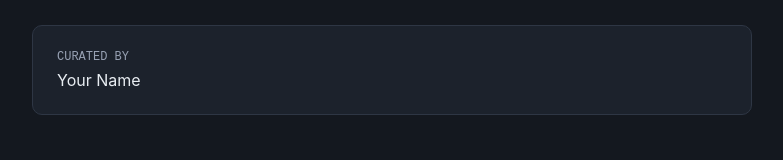
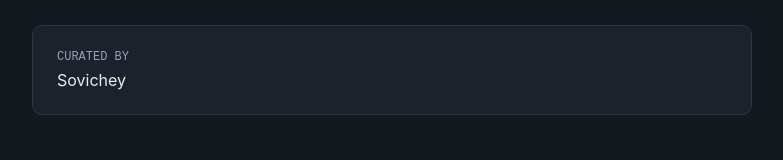
Before and after one commit to Sovichey/khmer-ricecakes-archive, a Next.js app: page / in a window 1280 px wide. Shown: the part 243-403 px from the top of the page, without its empty margins (248-1031 px from the left). Built offline with nearby package versions, Linux system fonts and the light colour scheme.

Commit message:
make it mine

```diff
--- a/collection.config.js
+++ b/collection.config.js
@@ -11,10 +11,11 @@ const collection = {
   name: "My Collection",
 
   // One sentence: what is this archive, and why does it matter?
-  description: "A living archive of a piece of Khmer culture, built for ICT 340.",
+  description:
+    "A living archive of a piece of Khmer culture, built for ICT 340.",
 
   // Who is building this archive? Your name, as you want it shown.
-  curator: "Your Name",
+  curator: "Sovichey",
 
   // Where does your knowledge come from? A person, a place, a community.
   source: "To be gathered",
```
